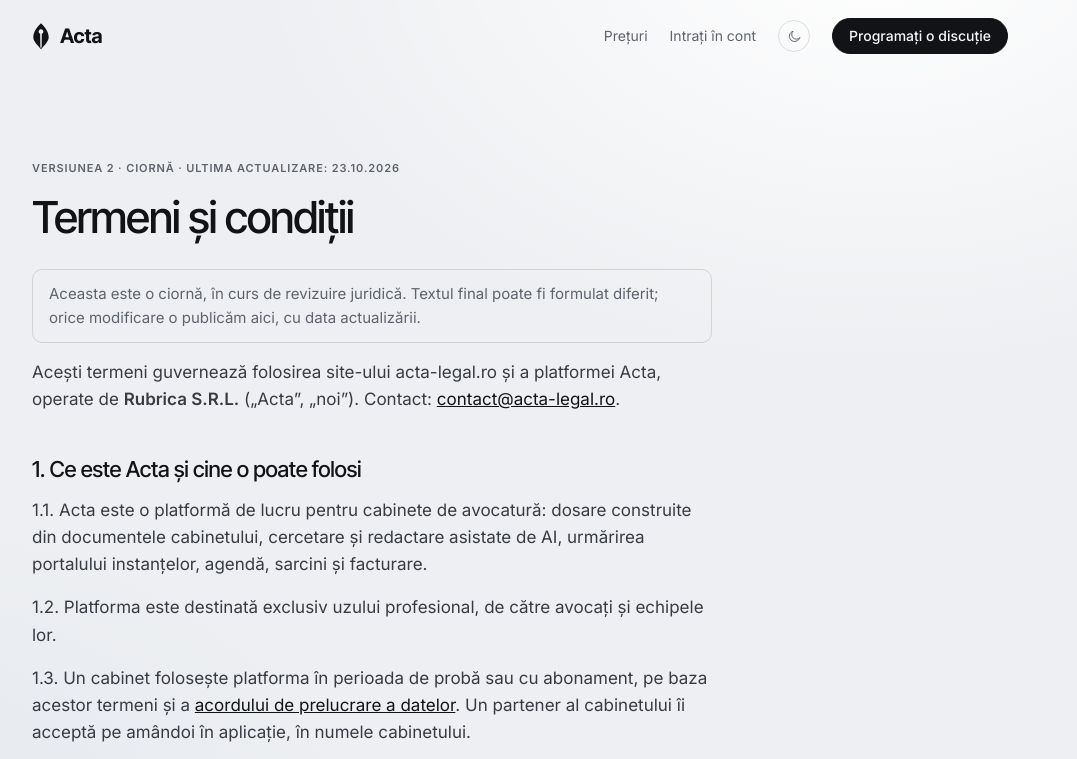
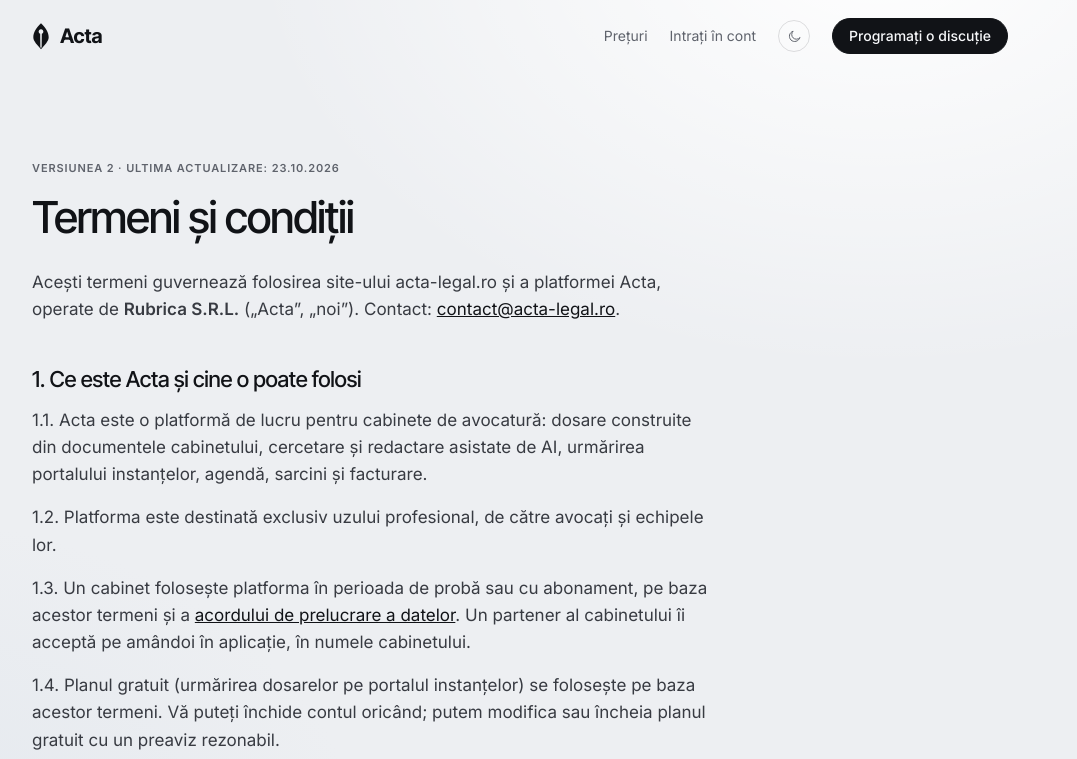
Before and after one commit to acta-legal/acta-public, a plain HTML site: page terms/index.html in a window 1280 px wide. Shown: the top 759 px of the page, without its empty margins (120-1197 px from the left). Drawn offline with Linux system fonts and the light colour scheme.

Commit message:
terms: draft mark removed; date unchanged (owner yes 24.11)
The "Ciornă" label and the draft box go. No extra sentence: clause 9.1 already
promises to publish the update date and to tell subscribed firms about
important changes. No other wording changes.

Co-Authored-By: Claude Opus 5.5 <noreply@anthropic.com>

```diff
--- a/terms/index.html
+++ b/terms/index.html
@@ -17,7 +17,6 @@
   <link rel="stylesheet" href="/css/site.css">
   <script defer src="/js/site.js"></script>
   <style>
-    .draft-note { border: 1px solid var(--rule2); border-radius: 10px; padding: 12px 16px; margin-bottom: 28px; font-size: 15px; color: var(--t3); }
   </style>
 </head>
 <body>
@@ -47,10 +46,8 @@
 <main class="doc">
   <div class="wrap">
     <div class="col">
-      <p class="label">Versiunea 2 · Ciornă · Ultima actualizare: 23.10.2026</p>
+      <p class="label">Versiunea 2 · Ultima actualizare: 23.10.2026</p>
       <h1>Termeni și condiții</h1>
-      <p class="draft-note">Aceasta este o ciornă, în curs de revizuire juridică. Textul final poate fi
-      formulat diferit; orice modificare o publicăm aici, cu data actualizării.</p>
 
       <p>Acești termeni guvernează folosirea site-ului acta-legal.ro și a platformei Acta, operate de
       <b>Rubrica S.R.L.</b> („Acta”, „noi”). Contact:
```
